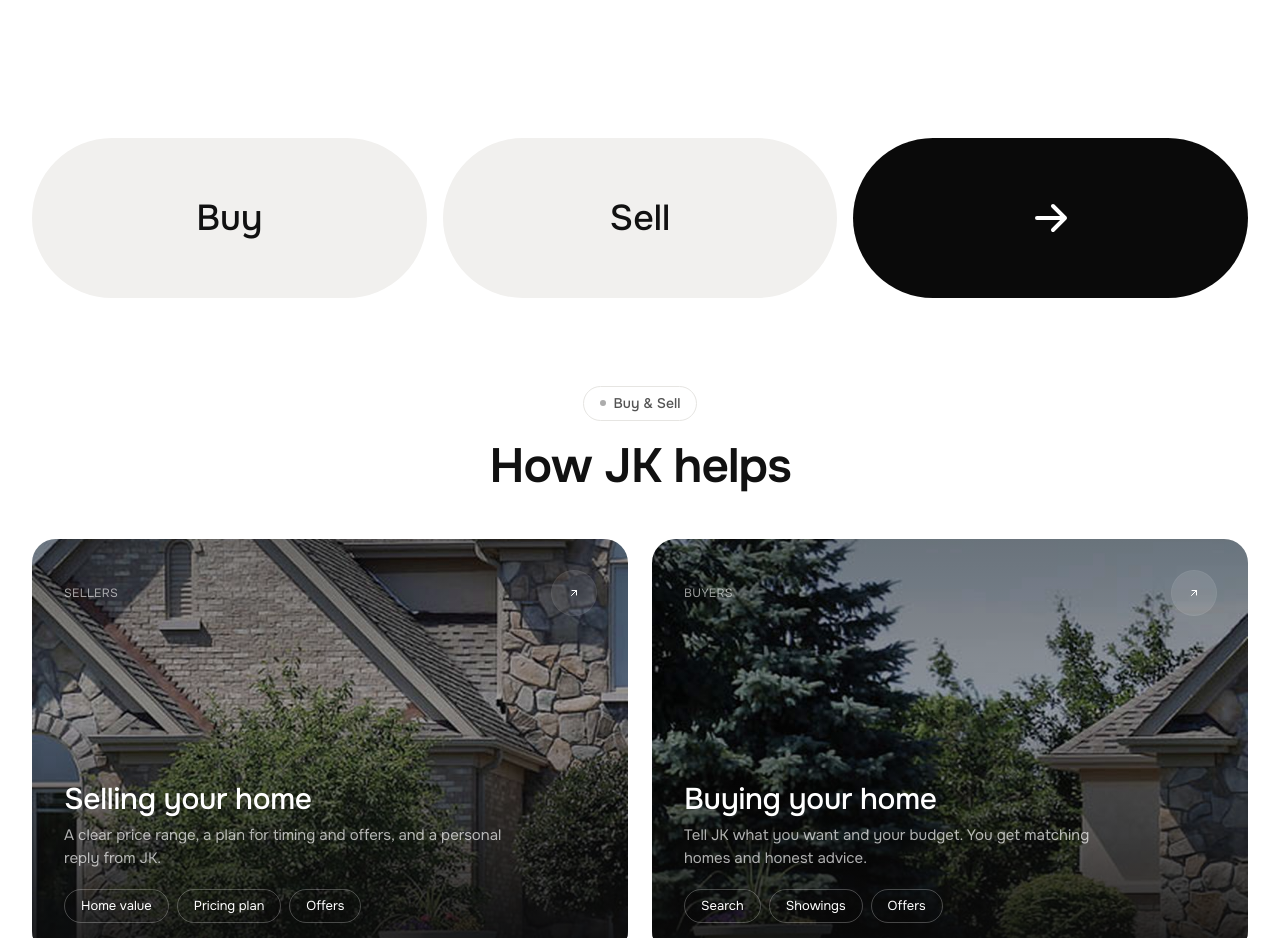
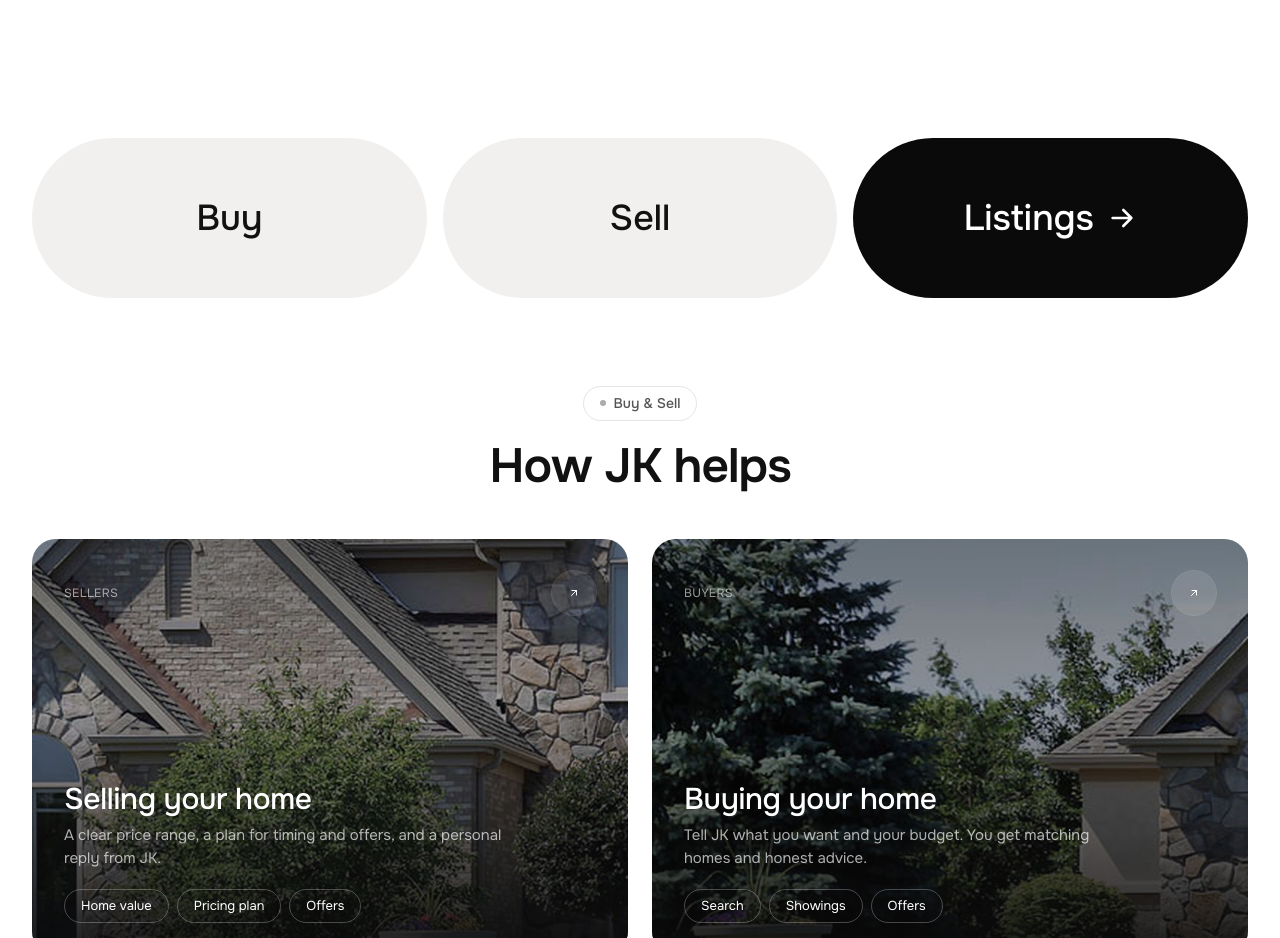
Before and after one commit to mayurrangoonwala/gg-concept-preview-4c9e1a, a plain HTML site: page index.html in a window 1280 px wide. Shown: the part 1500-2438 px from the top of the page. Drawn offline with nearby package versions, Linux system fonts and the light colour scheme.

Commit message:
Home: label the arrow tile Listings

```diff
--- a/assets/css/site.css
+++ b/assets/css/site.css
@@ -193,7 +193,7 @@ body.launch .concept-banner{display:none}
 .cband .tl{display:grid;place-items:center;height:6rem;border-radius:9999px;font-size:1.875rem;font-weight:500;transition:transform .35s var(--ease-pop)}
 .cband a.tl:hover{transform:scale(1.03)}
 .tl.light{background:var(--surface);color:#111}.tl.accent{background:var(--surface);color:#111}
-.tl.dark{background:var(--ink);color:#fff}.tl.dark svg{font-size:2.25rem}
+.tl.dark{background:var(--ink);color:#fff}.cband .tl.dark{display:flex;align-items:center;justify-content:center;gap:.75rem}.tl.dark svg{font-size:1.5rem}
 
 /* ---------- dark cards ---------- */
 .cards{margin-top:3rem;display:grid;grid-template-columns:1fr;gap:1.5rem}
@@ -507,7 +507,7 @@ footer .shell{position:relative;z-index:10;padding-block:5rem 2.5rem}
   .site-header .shell{padding-block:1.25rem}
   .hero h1{font-size:3.25rem}
   .ab h2{font-size:1.875rem}
-  .cband ul{flex-direction:row;gap:1rem}.cband .tl{height:10rem;font-size:2.25rem}.tl.dark svg{font-size:3rem}
+  .cband ul{flex-direction:row;gap:1rem}.cband .tl{height:10rem;font-size:2.25rem}.tl.dark svg{font-size:2rem}
   .h2{font-size:3rem}.card{min-height:26rem;padding:2rem}.card .bt{inset-inline:2rem;bottom:2rem}.card h3{font-size:1.875rem}
   .sv a{gap:1.5rem;padding-block:2rem}.sv .n{width:2.5rem}.sv h3{font-size:1.875rem}.sv .bd{width:3rem;height:3rem}
   .panel{padding:4rem 2rem}.sg .v{font-size:3.75rem}
--- a/index.html
+++ b/index.html
@@ -92,7 +92,7 @@
 <section class="cband" aria-label="Where to start"><ul class="shell">
   <li data-r style="--y:28px;--d:0ms"><a class="tl light" href="buy.html">Buy</a></li>
   <li data-r style="--y:28px;--d:120ms"><a class="tl accent" href="sell.html">Sell</a></li>
-  <li data-r style="--y:28px;--d:240ms"><a class="tl dark" href="listings.html" aria-label="See listings"><svg class="i" viewBox="0 0 24 24" aria-hidden="true"><path d="M5 12h14M13 6l6 6-6 6"/></svg></a></li>
+  <li data-r style="--y:28px;--d:240ms"><a class="tl dark" href="listings.html"><span>Listings</span><svg class="i" viewBox="0 0 24 24" aria-hidden="true"><path d="M5 12h14M13 6l6 6-6 6"/></svg></a></li>
 </ul></section>
 
 <section id="works"><div class="shell" style="padding-block:2.5rem 5rem">
```
